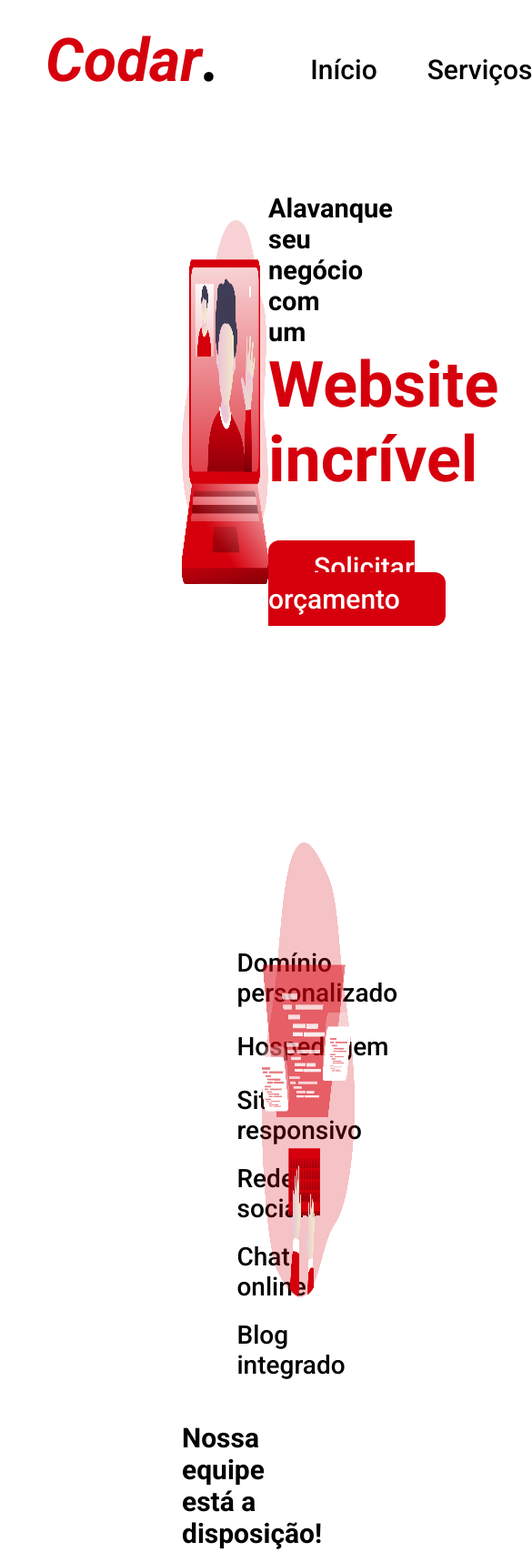
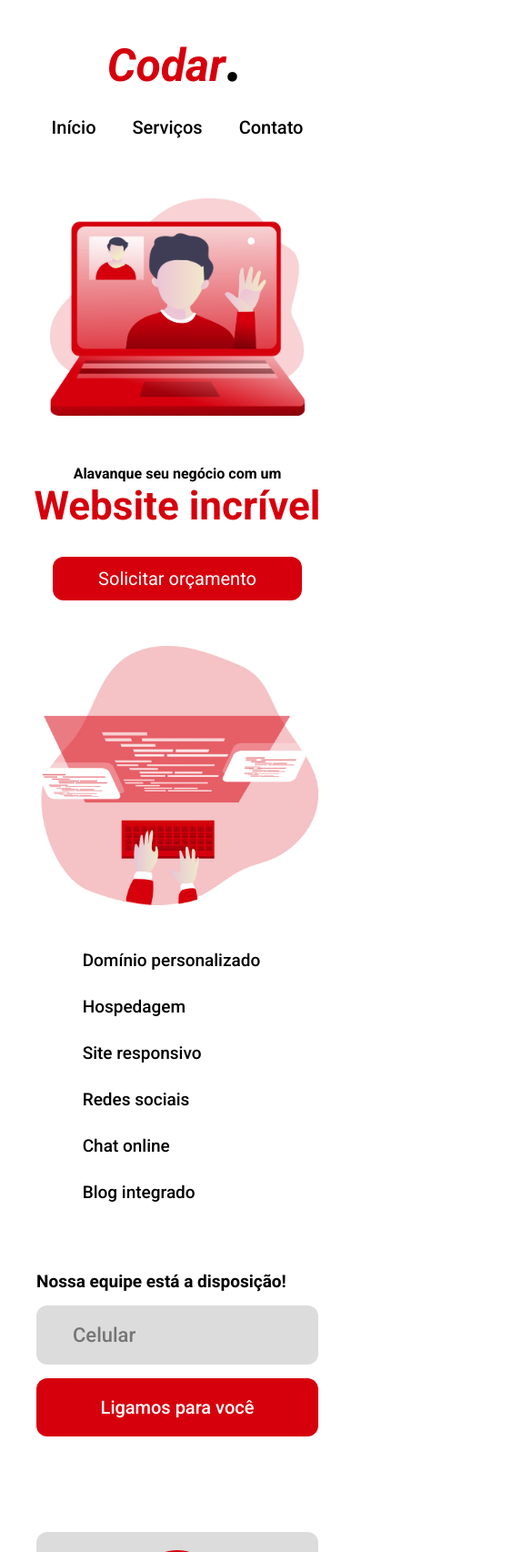
Before and after one commit to lucastadra/DevChallenge, a plain HTML site: page codar/index.html in a window 390 px wide. Shown: the top 1706 px of the page at 91% size, 585 px wide, since content can reach past the window. Drawn offline with Linux system fonts and the light colour scheme.

Commit message:
codar responsive

```diff
--- a/codar/index.html
+++ b/codar/index.html
@@ -11,6 +11,7 @@
     <link rel="stylesheet" href="https://cdnjs.cloudflare.com/ajax/libs/font-awesome/5.12.0-2/css/all.min.css">
     <!-- Custom CSS-->
     <link rel="stylesheet" href="./styles/style.css">
+    <link rel="stylesheet" href="./styles/responsive.css">
 </head>
 
 <body>
@@ -56,13 +57,13 @@
                 <div class="info-section-img">
                     <img src="./assets/coding_.png" alt="Programação Codar">
                 </div>
-                <div class="contact-section">
-                    <form action="">
-                        <label for="phone">Nossa equipe está a disposição!</label>
-                        <input type="number" id="phone" placeholder="Celular">
-                        <a href="#" id="btn-call">Ligamos para você</a>
-                    </form>
-                </div>
+            </div>
+            <div class="contact-section section">
+                <form action="">
+                    <label for="phone">Nossa equipe está a disposição!</label>
+                    <input type="number" id="phone" placeholder="Celular">
+                    <a href="#" id="btn-call">Ligamos para você</a>
+                </form>
             </div>
 
             <div class="feedback-section section">
--- /dev/null
+++ b/codar/styles/responsive.css
@@ -0,0 +1,206 @@
+@media (max-width: 768px) {
+    .section {
+        padding: 0 40px;
+        width: 100%;
+        margin: 0;
+    }
+    .brand {
+        margin: 0;
+        font-size: 50px;
+        color: var(--red);
+        font-style: italic;
+    }
+    header nav {
+        top: 0;
+        display: flex;
+        flex-direction: column;
+        width: 100%;
+        align-items: center;
+        justify-content: center;
+    }
+    header nav .nav-brand-container {
+        width: 100%;
+        align-items: center;
+        justify-content: center;
+        text-align: center;
+    }
+    header nav .nav-menu {
+        width: 100%;
+    }
+    header nav .nav-menu ul {
+        justify-content: center;
+        width: 100%;
+        padding: 0px 50px;
+    }
+    header nav .nav-menu ul li {
+        margin-left: 40px;
+    }
+    header nav .nav-menu ul li a {
+        font-size: 20px;
+    }
+    header nav .nav-menu ul li a#btn-login {
+        display: none;
+    }
+    /* Presentation Section */
+    header .presentation {
+        display: flex;
+        flex-direction: column;
+        margin-top: 50px;
+        padding: 0 20px;
+    }
+    header .presentation .presentation-img {
+        width: 80%;
+        margin-bottom: 50px;
+    }
+    header .presentation .presentation-img img {
+        height: auto;
+        width: 100%;
+    }
+    header .presentation .presentation-text {
+        width: 100%;
+        display: flex;
+        flex-direction: column;
+        align-content: center;
+        justify-content: center;
+    }
+    header .presentation .presentation-text h1 {
+        margin: 0;
+        color: var(--red);
+        font-size: 44px;
+        margin-bottom: 30px;
+        text-align: center;
+    }
+    header .presentation .presentation-text h3 {
+        margin: 0;
+        font-size: 16px;
+        font-weight: 700;
+        text-align: center;
+    }
+    header .presentation .presentation-text a#btn-quote {
+        color: white;
+        font-size: 20px;
+        font-weight: 400;
+        background-color: var(--red);
+        padding: 12px 50px;
+        border-radius: 12px;
+        align-self: center;
+        text-align: center;
+    }
+    /* Content / info section */
+    main .content .info-section {
+        display: flex;
+        flex-direction: column-reverse;
+        width: 100%;
+        flex-wrap: wrap;
+    }
+    main .content .info-section .info-section-img {
+        width: 100%;
+        margin-top: 50px;
+    }
+    main .content .info-section .info-section-img img {
+        height: auto;
+        width: 100%;
+        margin: 0;
+    }
+    main .content .info-section ul {
+        padding-top: 25px;
+        width: 100%;
+    }
+    main .content .info-section ul li {
+        font-size: 19px;
+    }
+    /*contact section*/
+    main .content .contact-section {
+        margin-bottom: 100px;
+    }
+    main .content .contact-section form {
+        display: flex;
+        flex-direction: column;
+        flex-wrap: nowrap;
+        width: 100%;
+        max-width: 100%;
+        align-content: center;
+        justify-content: center;
+    }
+    main .content .contact-section form label {
+        font-size: 19px;
+        font-weight: 700;
+    }
+    main .content .contact-section form input {
+        width: 100%;
+        margin-bottom: 15px;
+    }
+    main .content .contact-section form a#btn-call {
+        font-size: 20px;
+        text-align: center;
+    }
+    /* Feedback section */
+    main .content .feedback-section {
+        display: flex;
+        flex-direction: column;
+    }
+    main .content .feedback-section .feedback {
+        display: flex;
+        flex-direction: column;
+        padding: 20px;
+        height: auto;
+        max-height: auto;
+        justify-content: center;
+        align-items: center;
+        margin-bottom: 25px;
+        text-align: center;
+    }
+    main .content .feedback-section .feedback .customer-photo-container {
+        margin: 0px;
+    }
+    main .content .feedback-section .feedback .customer-info {
+        margin-top: 15px;
+    }
+    /*footer */
+    footer {
+        background-color: rgba(0, 0, 0, 0.973);
+        color: white;
+        display: flex;
+        flex-direction: column;
+        height: auto;
+        width: 100%;
+        justify-content: center;
+        align-content: center;
+    }
+    footer .footer-section {
+        width: 100%;
+        margin: 0;
+    }
+    footer .footer-section .footer-section-title {
+        font-size: 24px;
+        margin-bottom: 5px;
+    }
+    footer #brand-footer h2.brand {
+        color: white;
+        margin: 0;
+        text-align: center;
+    }
+    footer p {
+        font-size: 16px;
+        font-weight: 400;
+        max-width: 70%;
+    }
+    footer #brand-footer p {
+        text-align: center;
+        margin-bottom: 15px;
+        max-width: 100%;
+        font-size: 20px;
+    }
+    footer #contact ul li {
+        margin-bottom: 15px;
+        font-size: 16px;
+        font-weight: 400;
+    }
+    footer #contact ul li a {
+        font-weight: 400;
+    }
+    footer #socialmedia a {
+        font-weight: 400;
+        margin: 0px 25px 0 0;
+    }
+}
--- a/codar/styles/style.css
+++ b/codar/styles/style.css
@@ -174,26 +174,27 @@ main .content .info-section .info-section-img img {
     margin: 0;
 }
 
-main .content .info-section .contact-section {
+main .content .contact-section {
     width: 100%;
     margin-top: 10px;
 }
 
-main .content .info-section .contact-section form {
+main .content .contact-section form {
     display: flex;
     flex-direction: row;
     flex-wrap: wrap;
     max-width: 70%;
 }
 
-main .content .info-section .contact-section form label {
+main .content .contact-section form label {
     font-size: 30px;
     font-weight: bold;
     margin-bottom: 15px;
     width: 100%;
+    margin-top: 25px;
 }
 
-main .content .info-section .contact-section form input {
+main .content .contact-section form input {
     width: 35%;
     margin-right: 20px;
     border-radius: 12px;
@@ -207,7 +208,7 @@ main .content .info-section .contact-section form input {
     margin-bottom: 5px;
 }
 
-main .content .info-section .contact-section form a#btn-call {
+main .content .contact-section form a#btn-call {
     color: white;
     font-size: 24px;
     font-weight: 500;
@@ -234,18 +235,15 @@ main .content .feedback-section .feedback {
     max-height: auto;
     justify-content: center;
     align-items: center;
-}
-
-main .content .feedback-section .feedback:first-of-type {
-    margin-right: 40px;
-}
-
-main .content .feedback-section .feedback {
     width: 50%;
     width: 550px;
     background-color: var(--light-gray);
     padding: 50px;
     border-radius: 12px;
+}
+
+main .content .feedback-section .feedback:first-of-type {
+    margin-right: 40px;
 }
 
 main .content .feedback-section .feedback .customer-photo-container {
@@ -316,6 +314,7 @@ footer #brand-footer h2.brand {
 footer p {
     font-size: 24px;
     margin: 0;
+    font-weight: 300;
 }
 
 footer #contact ul {
@@ -326,15 +325,18 @@ footer #contact ul {
 footer #contact ul li {
     margin-bottom: 25px;
     font-size: 24px;
+    font-weight: 300;
 }
 
 footer #contact ul li a {
     color: white;
     text-decoration: underline;
+    font-weight: 300;
 }
 
 footer #socialmedia a {
     font-size: 46px;
+    font-weight: 300;
     margin: 15px;
     color: var(--red);
 }
```
